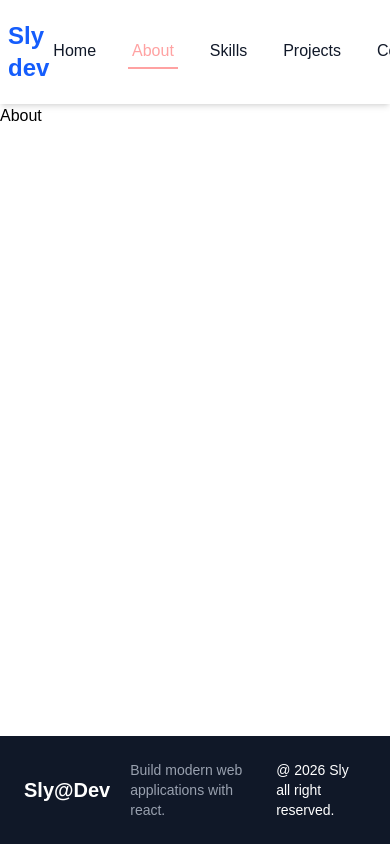
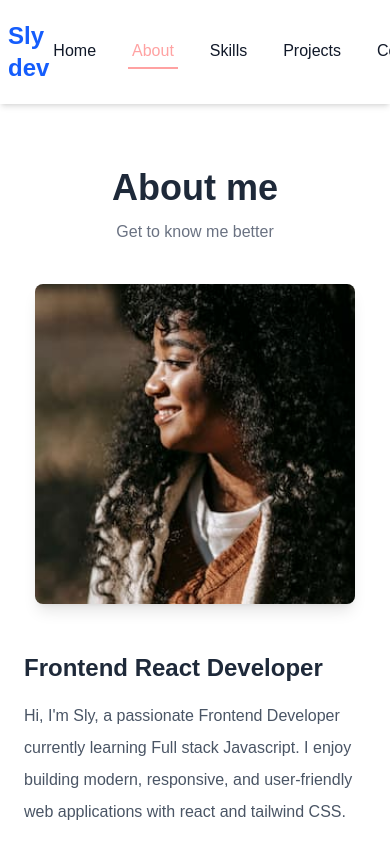
Before and after one commit to comfortmbah/multi-page-portfolio, a React (Vite) app: page /about in a window 390 px wide. Shown: the top 844 px of the page. Built offline with nearby package versions, Linux system fonts and the light colour scheme.

Commit message:
Create responsive about page with tailwindCSS

```diff
--- a/src/pages/About.jsx
+++ b/src/pages/About.jsx
@@ -1,8 +1,39 @@
-
+import SectionTitle from "../components/SectionTitle"
 
 const About = () => {
   return (
-    <div>About</div>
+    <section className="max-w-7xl mx-auto px-6 py-16">
+      <SectionTitle
+        title={'About me'}
+        subtitle={'Get to know me better'}
+      />
+
+      <div className="flex flex-col md:flex-row items-center gap-12">
+
+        <div className="flex-1 flex justify-center">
+          <img
+            src="/profile.jpg"
+            alt="Sly"
+            className="w-80 h-80 rounded-lg object-cover shadow-lg"
+          />
+        </div>
+
+        <div className="flex-1">
+          <h3 className="text-2xl font-semibold text-gray-800 mb-4">
+            Frontend React Developer
+          </h3>
+
+          <p className="text-gray-600 mb-4 leading-8">
+            Hi, I'm Sly, a passionate Frontend Developer currently learning Full stack Javascript.
+            I enjoy building modern, responsive, and user-friendly web applications with react and tailwind CSS.
+          </p>
+
+          <p className="text-gray-600 leading-8">
+            My goal is to become a professional Full stack React Developer and contribute to building high-quality web
+          </p>
+        </div>
+      </div>
+    </section>
   )
 }
 
```
